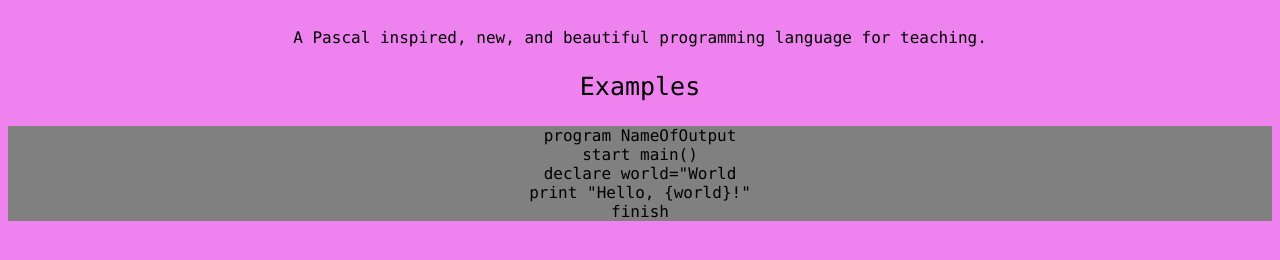
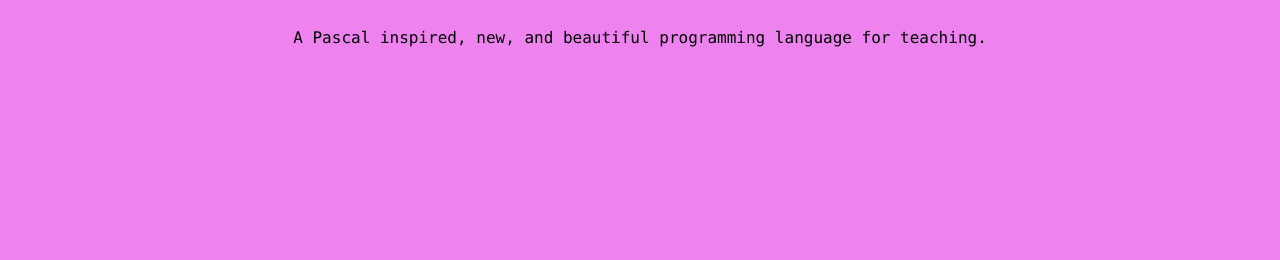
Before and after one commit to Gweronx/Jezeri, a plain HTML site: page index.html in a window 1280 px wide. Shown: the part 130-390 px from the top of the page. Drawn offline with Linux system fonts and the light colour scheme.

Commit message:
Update index.html

```diff
--- a/index.html
+++ b/index.html
@@ -81,7 +81,5 @@
 <body class="bgviolet center">
 	<p class="title">Jezeri</p>
 	<p>A Pascal inspired, new, and beautiful programming language for teaching.</p>
-	<p class="subtitle">Examples</p>
-	<p class="bggrey">program NameOfOutput<br>start main()<br>declare world="World<br>print "Hello, {world}!"<br>finish</p>
 </body>
 </html>
```
